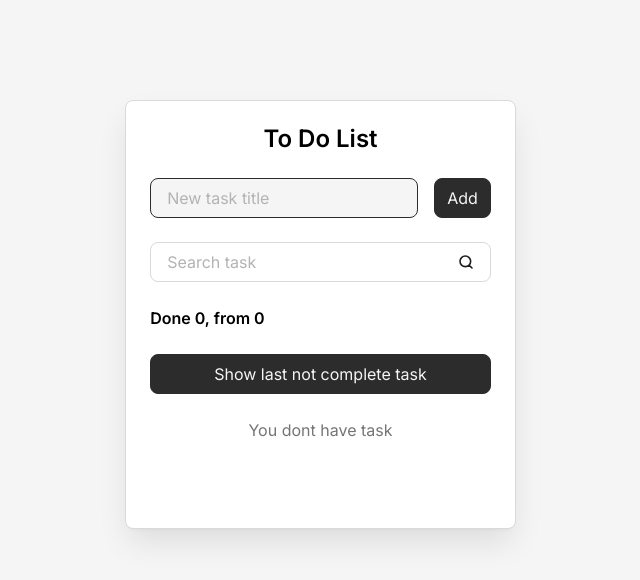
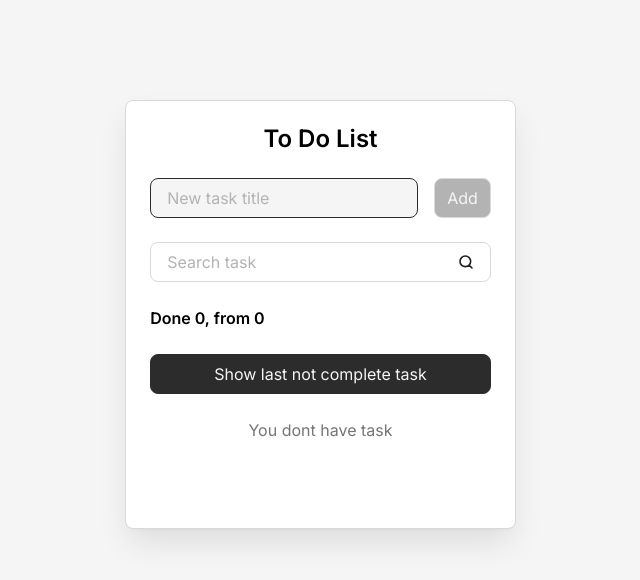
Before and after one commit to MrPochiTo/Todo_on_react, a React (Vite) app: page / in a window 1280 px wide. Shown: the top 580 px of the page, without its empty margins (312-952 px from the left). Built offline with nearby package versions, Linux system fonts and the light colour scheme.

Commit message:
feat: validation for form

```diff
--- a/src/components/AddTaskForm.jsx
+++ b/src/components/AddTaskForm.jsx
@@ -1,4 +1,4 @@
-import { useContext } from "react"
+import { useContext, useState } from "react"
 import Button from "./Button"
 import Field from "./field"
 import { TasksContext } from "../context/TasksContext"
@@ -17,6 +17,7 @@ const AddTaskForm = () => {
 		addTask()
 	}
 
+const [error, setError] = useState('')
 	return (
 	<form className="todo__form" onSubmit = {onSubmit} >
         <Field
@@ -26,9 +27,12 @@ const AddTaskForm = () => {
 		value={newTaskTitle}
 		onInput={setNewTaskTitle}
 		ref={newTaskInputRef}
+		error={error}
+		setError = {setError}
 		/>
 
-		<Button type="sumbit">Add</Button >
+		<Button type="sumbit"
+		isDisable={newTaskTitle.trim().length === 0}>Add</Button >
     </form>
 	)
 }
--- a/src/components/Button.jsx
+++ b/src/components/Button.jsx
@@ -5,12 +5,14 @@ const Button = (props) => {
 		children,
 		onSumbit,
 		onClick,
+		isDisable,
 	} = props
 	return (
 		<button
 				className={`button ${className}`}
 				type={type}
 				onClick={onClick}
+				disabled={isDisable}
 			>
 				{children}
 			</button>
--- a/src/components/Field.jsx
+++ b/src/components/Field.jsx
@@ -7,6 +7,8 @@ const Field = (props) => {
     value,
     onInput,
     ref,
+    error,
+    setError
   } = props
 
 	return (
@@ -18,17 +20,22 @@ const Field = (props) => {
             {label}
           </label>
           <input
-            className="field__input"
+            className={`field__input ${error ? 'is-invalid' : ''}`}
             id={id}
             placeholder=""
             autoComplete="off"
             type={type}
             onInput={(event) => {
-              onInput(event.target.value)
+              const {value} = event.target
+              const clearValue = value.trim()
+		          const hasSpaceOnInput = value.length > 0 && clearValue.length === 0
+              onInput(value)
+              setError(hasSpaceOnInput ? "Задача из пробелов серьёзно)" : '')
             }}
             value={value}
             ref={ref}
           />
+          {error && (<span className="field__Error">{error}</span>)}
         </div>
 	)
 }
--- a/src/styles/components/button.css
+++ b/src/styles/components/button.css
@@ -17,4 +17,9 @@
   &:active {
     scale: 1.05;
   }
+  &:disabled {
+    background-color: var(--color-gray-3);
+    border-color: var(--color-gray-2);
+    cursor: not-allowed;
+  }
 }
```
